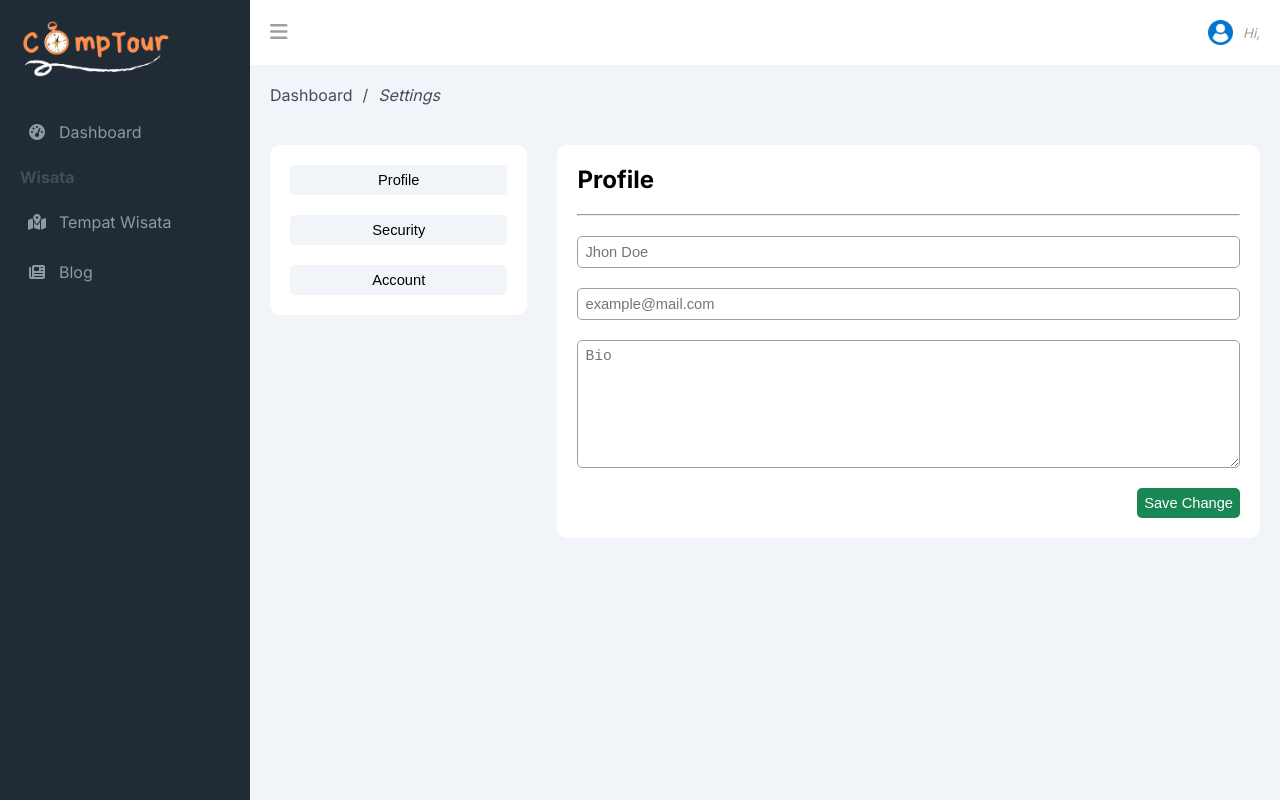
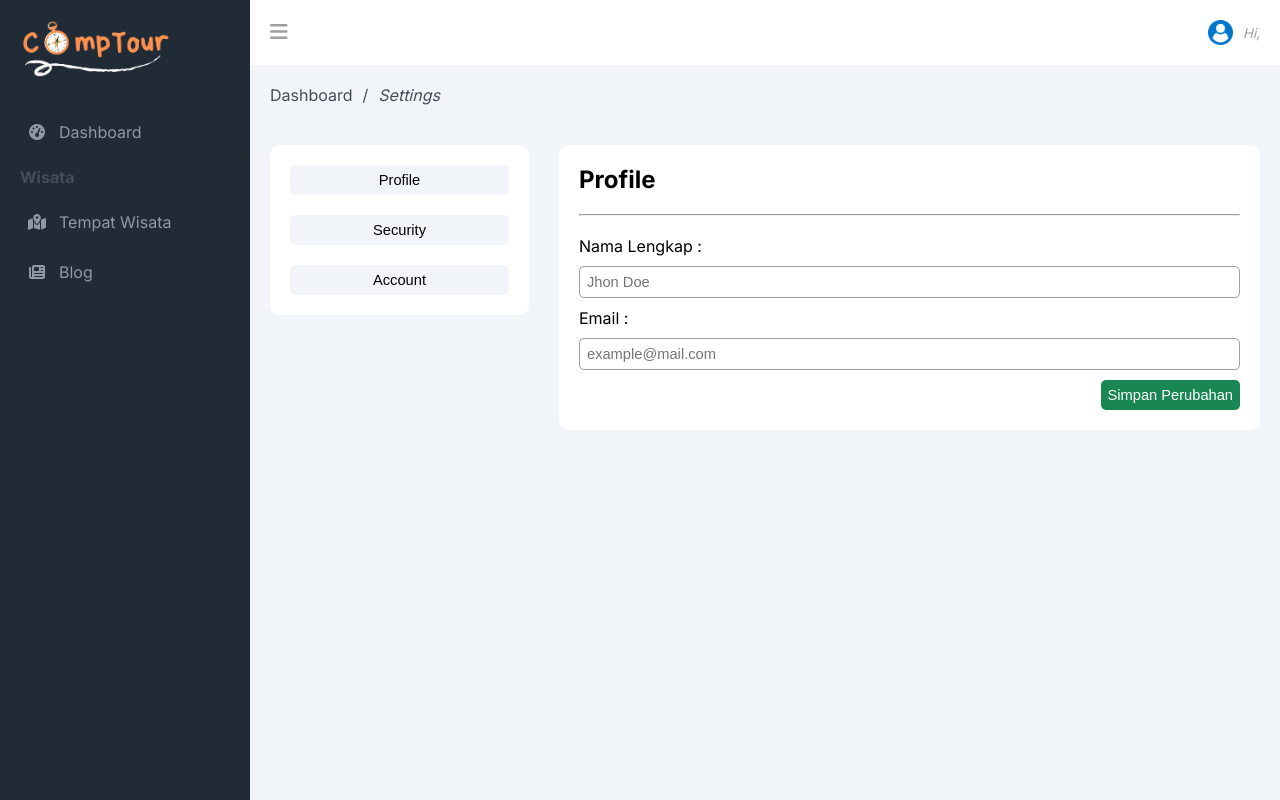
Before and after one commit to pipsyclone/comptour, a Next.js app: page /dashboard/settings in a window 1280 px wide. Built offline with nearby package versions, Linux system fonts and the light colour scheme; no server answers.

Commit message:
Setting update

```diff
--- /dev/null
+++ b/app/api/users/new-password/route.js
@@ -0,0 +1,20 @@
+import prisma from "@/libs/prisma";
+import md5 from "md5";
+import { NextResponse } from "next/server";
+
+export async function PUT(request) {
+    try {
+        const body = await request.json()
+        const { userid, confirmPassword } = body
+
+        await prisma.users.update({
+            where: { id: userid },
+            data: {
+                password: md5(confirmPassword)
+            }
+        })
+        return NextResponse.json({ status: 200, message: 'Berhasil menyimpan perubahan, silahkan masuk kembali dengan password baru!' })
+    } catch (err) {
+        return NextResponse.json({ status: 500, messag: err.message })
+    }
+}
--- /dev/null
+++ b/app/api/users/update/route.js
@@ -0,0 +1,37 @@
+import prisma from "@/libs/prisma";
+import { NextResponse } from "next/server";
+
+export async function PUT(request) {
+    try {
+        const body = await request.json()
+        const { userid, name, email } = body
+
+        const checkEmail = await prisma.users.findUnique({
+            where: { email: email }
+        })
+
+        if (email === "") {
+            await prisma.users.update({
+                where: { id: userid },
+                data: {
+                    name: name
+                }
+            })
+            return NextResponse.json({ status: 200, message: 'Berhasil memperbarui profile, silahkan masuk kembali untuk melihat perubahan!' })
+        } else if (checkEmail) {
+            return NextResponse.json({ status: 400, message: 'Email sudah digunakan, silahkan coba yang lain!' })
+        } else {
+            await prisma.users.update({
+                where: { id: userid },
+                data: {
+                    name: name,
+                    email: email
+                }
+            })
+
+            return NextResponse.json({ status: 200, message: 'Berhasil memperbarui profile, silahkan masuk kembali untuk melihat perubahan!' })
+        }
+    } catch (err) {
+        return NextResponse.json({ status: 500, message: err.message })
+    }
+}
--- a/components/SideBar.js
+++ b/components/SideBar.js
@@ -15,7 +15,7 @@ const Sidebar = (props) => {
 
             <aside className={props.sidebarShow ? 'sidebar-desktop' : 'sidebar-responsive'}>
                 {/* <h3 className="nav-title">CompTour</h3> */}
-                <Image src={Logo} className='nav-title' width={150} height={0} />
+                <Image src={Logo} className='nav-title' alt="Logo Comptour" width={150} height={0} />
                 <ul className="nav-list">
                     <li className="nav-item">
                         <a href="/" className="nav-link">
--- a/components/pages/dashboard/Settings.js
+++ b/components/pages/dashboard/Settings.js
@@ -1,9 +1,17 @@
 'use client'
 
-import { useState } from "react";
-import { signOut } from "next-auth/react";
+import { useEffect, useState } from "react";
+import { signOut, useSession } from "next-auth/react";
+import UsersControllers from "@/controllers/UsersControllers";
 
 export default function SettingsComponent() {
+    const {
+        isLoading,
+        name, setName, email, setEmail, password, setPassword, confirmPassword, setConfirmPassword,
+        updateUser,
+        updatePasswords
+    } = UsersControllers()
+
     const [menu, setMenu] = useState('profile')
     return (
         <>
@@ -20,55 +28,56 @@ export default function SettingsComponent() {
                 </div>
                 {
                     menu === 'security' ?
-                        SecurityCard()
+                        <div className="card flex-grow-3 align-md-self-start">
+                            <h2>Security</h2>
+                            <br />
+                            <hr />
+                            <br />
+                            <form onSubmit={updatePasswords} className="row-column gap">
+                                <div className="row gap-2">
+                                    <input type="password" className="form-ctrl flex-grow" placeholder="Kata Sandi Baru" value={password} onChange={(e) => setPassword(e.target.value)} />
+                                    <input type="password" className="form-ctrl flex-grow" placeholder="Konfirmasi Kata Sandi" value={confirmPassword} onChange={(e) => setConfirmPassword(e.target.value)} />
+                                </div>
+                                <div className="align-self-end">
+                                    <button type="submit" className={isLoading ? "btn btn-success disabled" : "btn btn-success"}>
+                                        {isLoading ? <div className="loader"></div> : 'Simpan Perubahan'}
+                                    </button>
+                                </div>
+                            </form>
+                        </div>
                         :
                         menu === 'account' ?
-                            AccountCard()
+                            <div className="card row-column flex-grow-3 align-md-self-start gap-2">
+                                <h2>Account</h2>
+                                <hr />
+                                <div>
+                                    <button type="button" onClick={() => signOut()} className="btn btn-danger">Logout</button>
+                                </div>
+                            </div>
                             :
-                            ProfileCard()
+                            <div className="card flex-grow-3 align-md-self-start">
+                                <h2>Profile</h2>
+                                <br />
+                                <hr />
+                                <br />
+                                <form onSubmit={updateUser} className="row-column gap">
+                                    <div className="row-column gap">
+                                        <label>Nama Lengkap : </label>
+                                        <input type="text" className="form-ctrl" placeholder="Jhon Doe" value={name} onChange={(e) => setName(e.target.value)} />
+                                    </div>
+                                    <div className="row-column gap">
+                                        <label>Email : </label>
+                                        <input type="email" className="form-ctrl" placeholder="example@mail.com" value={email} onChange={(e) => setEmail(e.target.value)} />
+                                    </div>
+                                    <div className="align-self-end">
+                                        <button type="submit" className={isLoading ? "btn btn-success disabled" : "btn btn-success"}>
+                                            {isLoading ? <div className="loader"></div> : 'Simpan Perubahan'}
+                                        </button>
+                                    </div>
+                                </form>
+                            </div>
                 }
             </div>
         </>
     )
 }
-
-const ProfileCard = () => {
-    return (
-        <div className="card row-column flex-grow-3 align-md-self-start gap-2">
-            <h2>Profile</h2>
-            <hr />
-            <input type="text" className="form-ctrl" placeholder="Jhon Doe" />
-            <input type="email" className="form-ctrl" placeholder="example@mail.com" />
-            <textarea rows={7} className="form-ctrl" placeholder="Bio"></textarea>
-            <div className="align-self-end">
-                <button type="button" className="btn btn-success">Save Change</button>
-            </div>
-        </div>
-    )
-}
-
-const SecurityCard = () => {
-    return (
-        <div className="card row-column flex-grow-3 align-md-self-start gap-2">
-            <h2>Security</h2>
-            <hr />
-            <input type="text" className="form-ctrl" placeholder="New Password" />
-            <input type="password" className="form-ctrl" placeholder="Confirm Password" />
-            <div className="align-self-end">
-                <button type="button" className="btn btn-success">Save Change</button>
-            </div>
-        </div>
-    )
-}
-
-const AccountCard = () => {
-    return (
-        <div className="card row-column flex-grow-3 align-md-self-start gap-2">
-            <h2>Account</h2>
-            <hr />
-            <div>
-                <button type="button" onClick={() => signOut()} className="btn btn-danger">Logout</button>
-            </div>
-        </div>
-    )
-}
--- a/controllers/CommentsControllers.js
+++ b/controllers/CommentsControllers.js
@@ -11,7 +11,6 @@ const CommentsControllers = () => {
         await axios.post('/api/comments/get-all')
             .then(res => {
                 setCommentData(res.data.data)
-                console.log(res.data)
             })
             .catch(err => {
                 handleAlert('error', 'Proses Gagal!', 'Server gagal memproses!')
--- a/controllers/TouristAttractionsControllers.js
+++ b/controllers/TouristAttractionsControllers.js
@@ -115,7 +115,6 @@ const TouristAttractionsControllers = () => {
         await axios.post('/api/tourist-attractions/get-all')
             .then(res => {
                 setData(res.data.data)
-                console.log(res)
             })
             .catch(err => {
                 handleAlert('error', 'Proses Gagal!', 'Server gagal memproses!')
--- /dev/null
+++ b/controllers/UsersControllers.js
@@ -0,0 +1,87 @@
+import Script from "@/assets/script";
+import axios from "axios";
+import { signOut, useSession } from "next-auth/react";
+import { useState } from "react";
+
+const UsersControllers = () => {
+    const { data: session } = useSession()
+    const { handleAlert, handleConfirmLogoutAlert } = Script()
+    const [isLoading, setIsLoading] = useState(false)
+
+    const [name, setName] = useState("")
+    const [email, setEmail] = useState("")
+    const [password, setPassword] = useState("")
+    const [confirmPassword, setConfirmPassword] = useState("")
+
+    const updateUser = async (e) => {
+        e.preventDefault()
+
+        setIsLoading(true)
+        if (name === "") {
+            handleAlert('error', 'Proses Gagal!', 'Form nama tidak boleh kosong!')
+            setIsLoading(false)
+        } else {
+            await axios.put('/api/users/update', {
+                userid: session?.user?.userid,
+                name: name,
+                email: email
+            })
+                .then(res => {
+                    if (res.data.status >= 400) {
+                        handleAlert('error', 'Proses Gagal!', res.data.message)
+                    } else {
+                        handleConfirmLogoutAlert('success', 'Proses Berhasil', 'Silahkan login kembali, untuk melihat perubahan!', false, 'Logout')
+                    }
+
+                    setIsLoading(false)
+                })
+                .catch(err => {
+                    handleAlert('error', 'Proses Gagal!', 'Server gagal memproses!')
+                    console.log(err.message)
+                    setIsLoading(false)
+                })
+        }
+    }
+
+    // New Password
+    const updatePasswords = async (e) => {
+        e.preventDefault()
+
+        setIsLoading(true)
+        if (password === "" || confirmPassword === "") {
+            handleAlert('error', 'Proses Gagal!', 'Form tidak boleh kosong!')
+            setIsLoading(false)
+        } else if (confirmPassword !== password) {
+            handleAlert('error', 'Proses Gagal!', 'Konfirmasi kata sandi harus sama dengan kata sandi!')
+            setIsLoading(false)
+        } else {
+            await axios.put('/api/users/new-password', {
+                userid: session?.user?.userid,
+                confirmPassword: confirmPassword
+            })
+                .then(res => {
+                    if (res.data.status >= 400) {
+                        handleAlert('error', 'Proses Gagal!', res.data.message)
+                    } else {
+                        signOut()
+                    }
+
+                    setIsLoading(false)
+                })
+                .catch(err => {
+                    handleAlert('error', 'Proses Gagal!', 'Server gagal memproses!')
+                    console.log(err.message)
+                    setIsLoading(falses)
+                })
+        }
+    }
+
+    return {
+        isLoading,
+        name, setName, email, setEmail, password, setPassword, confirmPassword, setConfirmPassword,
+        updateUser,
+        updatePasswords
+    }
+}
+
+export default UsersControllers;
```
Also changed, not shown: assets/script.js (+19 -1 lines).
